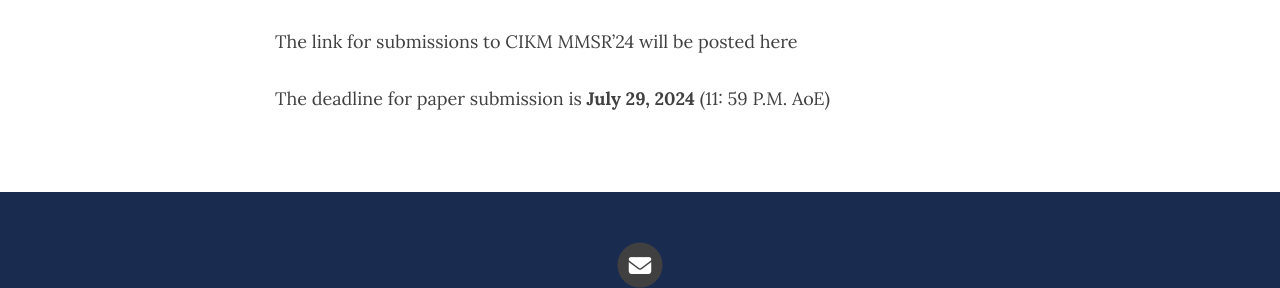
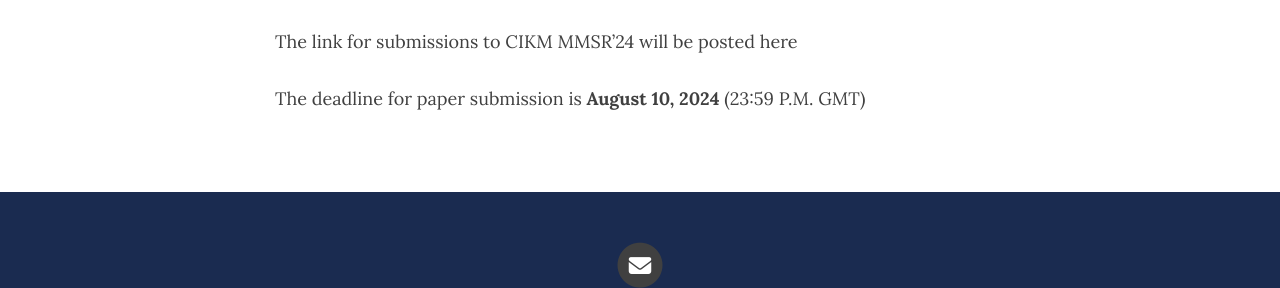
Before and after one commit to cikm-mmsr/cikm-mmsr.github.io, a Jekyll site: the page built from cfp.md, in a window 1280 px wide and 900 px high, scrolled down 1687 px. Shown: the part 477-765 px from the top of the window. Built offline with Jekyll 4.4.1, drawn with Linux system fonts in a browser that asks for light colours.

Commit message:
Update cfp.md

```diff
--- a/cfp.md
+++ b/cfp.md
@@ -58,4 +58,4 @@ References are not counted in the page limit.
 
 The link for submissions to CIKM MMSR'24 will be posted here
 
-The deadline for paper submission is **July 29, 2024** (11: 59 P.M. AoE)
+The deadline for paper submission is **August 10, 2024** (23:59 P.M. GMT)
```
